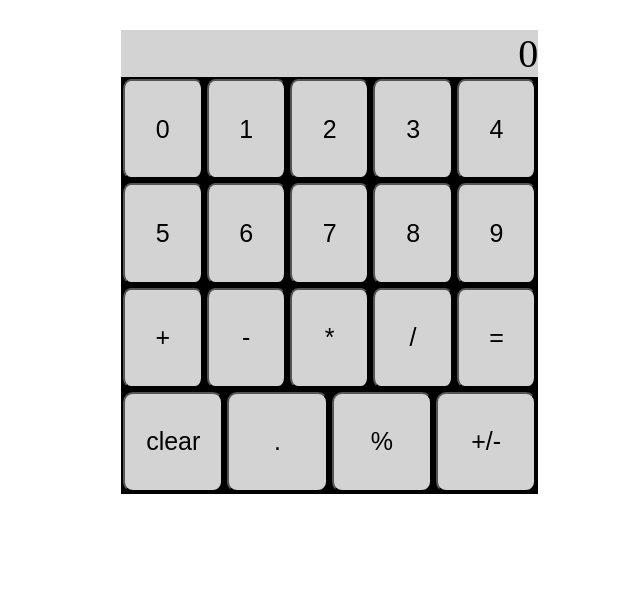
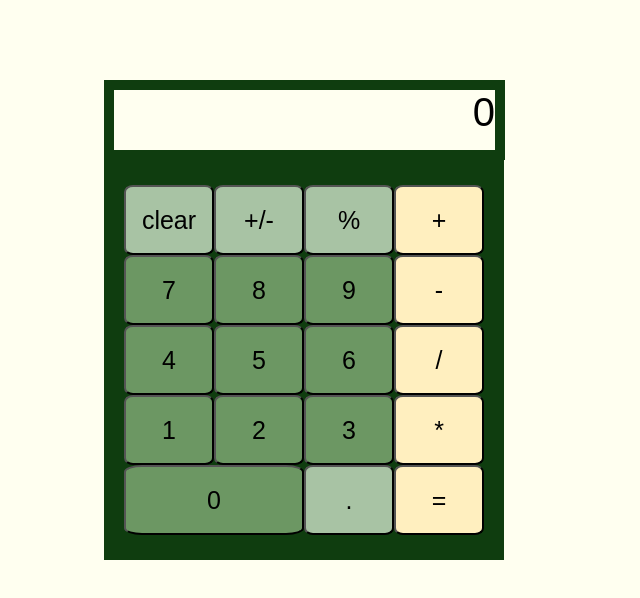
Before and after one commit to SeanD20021/simple-calculator, a plain HTML site: page index.html in a window 1280 px wide. Shown: the whole page, without its empty margins (304-944 px from the left). Drawn offline with Linux system fonts and the light colour scheme.

Commit message:
added css styling to the calculator and fixed bug with overflow

```diff
--- a/calculation.js
+++ b/calculation.js
@@ -41,10 +41,10 @@ percent.addEventListener("click", () => {
     if (Number(display.textContent) !== 0) {
         if (num2 === null) {
             num1 = num1 / 100;
-            if (String(num1).length > 20) {
+            if (String(num1).length > 15) {
                 if (String(num1).includes(".")) {
                     let index = String(num1).indexOf(".");
-                    if (index > 15) {
+                    if (index > 12) {
                         num1 = null;
                         num2 = null;
                         operator = null;
@@ -65,10 +65,10 @@ percent.addEventListener("click", () => {
         } else {
             num2 = num2 / 100;
 
-            if (String(num2).length > 20) {
+            if (String(num2).length > 15) {
                 if (String(num2).includes(".")) {
                     let index = String(num2).indexOf(".");
-                    if (index > 15) {
+                    if (index > 12) {
                         num1 = null;
                         num2 = null;
                         operator = null;
@@ -97,13 +97,13 @@ decimal.addEventListener("click", () => {
             } else if (equalLastButtonPushed && operator == null && num2 == null) {
                 display.textContent= "0.";
                 num1 = Number("0.0");
-            }else if(!display.textContent.includes(".") && display.textContent.length < 20 && num1 !== null && operator === null) {
+            }else if(!display.textContent.includes(".") && display.textContent.length < 15 && num1 !== null && operator === null) {
                 display.textContent = display.textContent + decimal.textContent;
                 num1 = Number(display.textContent);
             } else if(operator !== null && num2 === null) {
                 display.textContent = "0."
                 num2 = Number("0.0");
-            } else if (!display.textContent.includes(".") && display.textContent.length < 20 && num2 !== null) {
+            } else if (!display.textContent.includes(".") && display.textContent.length < 15 && num2 !== null) {
                 display.textContent = display.textContent + decimal.textContent;
                 num2 = Number(display.textContent);
             }
@@ -129,13 +129,13 @@ for (let button of buttons) {
             } else if (equalLastButtonPushed && operator == null && num2 == null) {
                 display.textContent= button.textContent;
                 num1 = Number(button.textContent);
-            } else if(display.textContent.length < 20 && num1 !== null && operator === null) {
+            } else if(display.textContent.length < 15 && num1 !== null && operator === null) {
                 display.textContent = display.textContent + button.textContent;
                 num1 = Number(display.textContent);
             } else if(operator !== null && num2 === null) {
                 display.textContent = button.textContent;
                 num2 = Number(display.textContent);
-            } else if (display.textContent.length < 20 && num2 !== null) {
+            } else if (display.textContent.length < 15 && num2 !== null) {
                 display.textContent = display.textContent + button.textContent;
                 num2 = Number(display.textContent);
             }
@@ -156,10 +156,10 @@ for(let op of operations) {
             console.log(num2);
             console.log(operator);
             let result = operate(num1, num2, operator);
-            if (String(result).length > 20) {
+            if (String(result).length > 15) {
                 if (String(result).includes(".")) {
                     let index = String(result).indexOf(".");
-                    if (index > 15) {
+                    if (index > 12) {
                         num1 = null;
                         num2 = null;
                         operator = null;
@@ -199,10 +199,10 @@ equal.addEventListener("click", () => {
             console.log(num2);
             console.log(operator);
         let result = operate(num1, num2, operator);
-        if (String(result).length > 20) {
+        if (String(result).length > 15 ) {
             if (String(result).includes(".")) {
                 let index = String(result).indexOf(".");
-                if (index > 15) {
+                if (index > 12) {
                     num1 = null;
                     num2 = null;
                     operator = null;
--- a/index.html
+++ b/index.html
@@ -6,29 +6,29 @@
     <link rel="stylesheet" href="styles.css">
     <title>Calculator</title>
 </head>
-<body>
+<body style="background-color: #fffff0;">
     <div class="calculator">
         <div class = "answer">0</div>
         <div class = "buttons">
-            <button class = "button num" id = "zero">0</button>
-            <button class = "button num" id = "one">1</button>
-            <button class = "button num" id = "two">2</button>
-            <button class = "button num">3</button>
+            <button class = "button misc clear">clear</button>
+            <button class = "button misc neg">+/-</button>
+            <button class = "button misc percent">%</button>
+            <button class = "button op">+</button>
+            <button class = "button num">7</button>
+            <button class = "button num">8</button>
+            <button class = "button num">9</button>
+            <button class = "button op">-</button>
             <button class = "button num">4</button>
             <button class = "button num">5</button>
             <button class = "button num">6</button>
-            <button class = "button num">7</button>
-            <button class = "button num">8</button>
-            <button class = "button num">9</button>
-            <button class = "button op">+</button>
-            <button class = "button op">-</button>
+            <button class = "button op">/</button>
+            <button class = "button num">1</button>
+            <button class = "button num">2</button>
+            <button class = "button num">3</button>
             <button class = "button op">*</button>
-            <button class = "button op">/</button>
+            <button class = "button num zero" >0</button>
+            <button class = "button misc decimal">.</button>
             <button class = "button equal">=</button>
-            <button class = "button clear">clear</button>
-            <button class = "button decimal">.</button>
-            <button class = "button percent">%</button>
-            <button class = "button neg">+/-</button>
         </div>
     </div>
 
--- a/styles.css
+++ b/styles.css
@@ -1,39 +1,61 @@
 .buttons {
-    width: 33%;
-    aspect-ratio: 1 / 1;
+    font-family: 'Arial';
+    margin-left:400px;
+    width: 400px;
+    height: 400px;
     display: flex;
     flex-wrap: wrap;
-    justify-content: space-around;
-    margin-left: 33%;
-    margin-right: 33%;
-    background-color: black;
+    align-content: center;
+    justify-content: center;
+    width: 400px;
+    background-color: #0f3d0f;
 }
 
 .button {
-    flex: auto;
-    width: 70px;
-    margin: 2px;
+    flex-shrink: none;
+    width: 90px;
+    height:70px;
     background-color: lightgray;
     border-radius: 10%;
     font-size: 25px;
 }
 
+.button.zero{
+    width:180px;
+}
 
+.button.op{
+    background-color: #ffefbf;
+}
+
+.button.num {
+    background-color: #6c9763;
+}
+
+.button.misc{
+    background-color: #a8c3a4;
+}
+
+.button.equal{
+    background-color: #ffefbf;
+}
 .answer {
+    border: 10px solid #0f3d0f;
     text-align: right;
-    width:33%;
-    background-color:lightgray;
-    margin-left: 33%;
-    margin-right: 33%;
-    margin-top: 30px;
+    width:381px;
+    height: 60px;
+    background-color:#fffff0;
+    margin-top: 80px;
+    margin-left:400px;
     font-size: 40px;
 
 }
 
 .calculator {
-
+    font-family: 'Arial';
     padding: 0px;
     /*margin-left: 33%;
+    font-family: 'Arial';
     border: 3px solid black;
     margin-right: 33%; */
 
```
